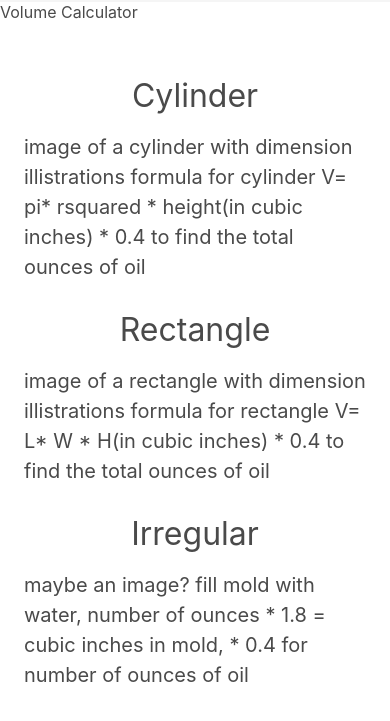
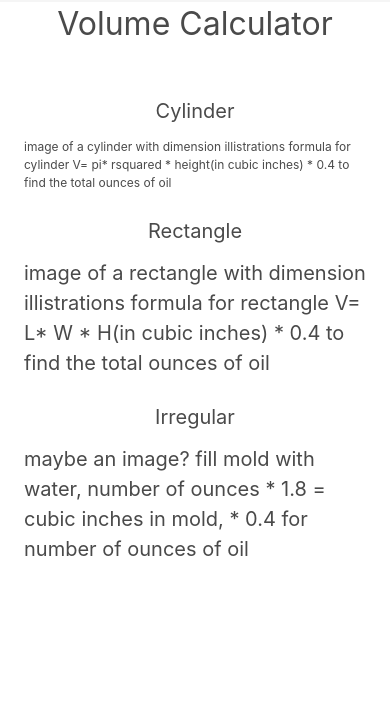
Before and after one commit to CaseyDragon/APPothecary, a Django app: page /volume/ in a window 390 px wide. Shown: the part 80-801 px from the top of the page. Run offline with Django 4.2, Linux system fonts and the light colour scheme.

Commit message:
responsive add to formulas

```diff
--- a/recipemaker/templates/recipemaker/volume_calc.html
+++ b/recipemaker/templates/recipemaker/volume_calc.html
@@ -1,21 +1,21 @@
 {% extends 'recipemaker/base.html' %} {% block content %}
-<h1>Volume Calculator</h1>
+<h1 class="is-size-3-mobile is-size-1-desktop has-text-centered ">Volume Calculator</h1>
 <section class="section">
     <div class="container">
-        <div class="columns is-vcentered">
+        <div class="columns">
             <div class="column">
-                <h1 class="is-size-3 is-subtitle has-text-centered mb-3">Cylinder</h3>
-                <p class="is-size-5">image of a cylinder with dimension illistrations
+                <h1 class="is-size-5-mobile is-size-3-desktop has-text-centered mb-3">Cylinder</h3>
+                <p class="is-size-7-mobile is-size-5-desktop">image of a cylinder with dimension illistrations
                 formula for cylinder V= pi* rsquared * height(in cubic inches) * 0.4 to find the total ounces of oil </p>
             </div>
             <div class="column">
-                <h1 class="is-size-3 is-subtitle has-text-centered mb-3">Rectangle</h3>
-                <p class="is-size-5"> image of a rectangle with dimension illistrations
+                <h1 class="is-size-5-mobile is-size-3-desktop has-text-centered mb-3">Rectangle</h3>
+                <p class="is-size-5-mobile is-size-5-desktop"> image of a rectangle with dimension illistrations
                 formula for rectangle V= L* W * H(in cubic inches) * 0.4 to find the total ounces of oil </p>
             </div>
             <div class="column">
-                <h1 class="is-size-3 is-subtitle has-text-centered mb-3">Irregular</h3>
-                <p class="is-size-5">maybe an image?
+                <h1 class="is-size-5-mobile is-size-3-desktop has-text-centered mb-3">Irregular</h3>
+                <p class="is-size-5-mobile is-size-5-desktop">maybe an image?
                 fill mold with water, number of ounces * 1.8 = cubic inches in mold, * 0.4 for number of ounces of oil </p>
             </div>
         </div>
```
